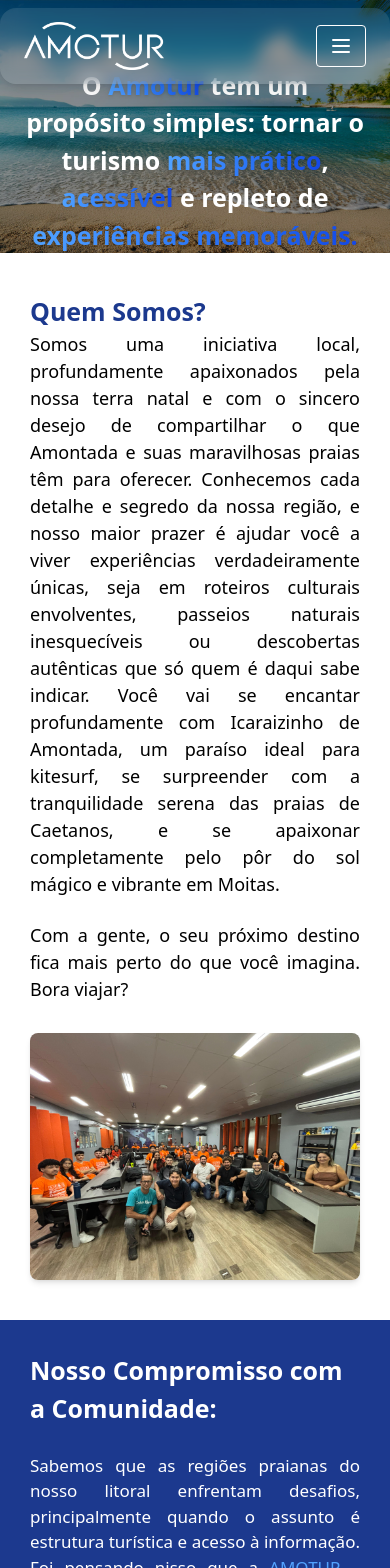
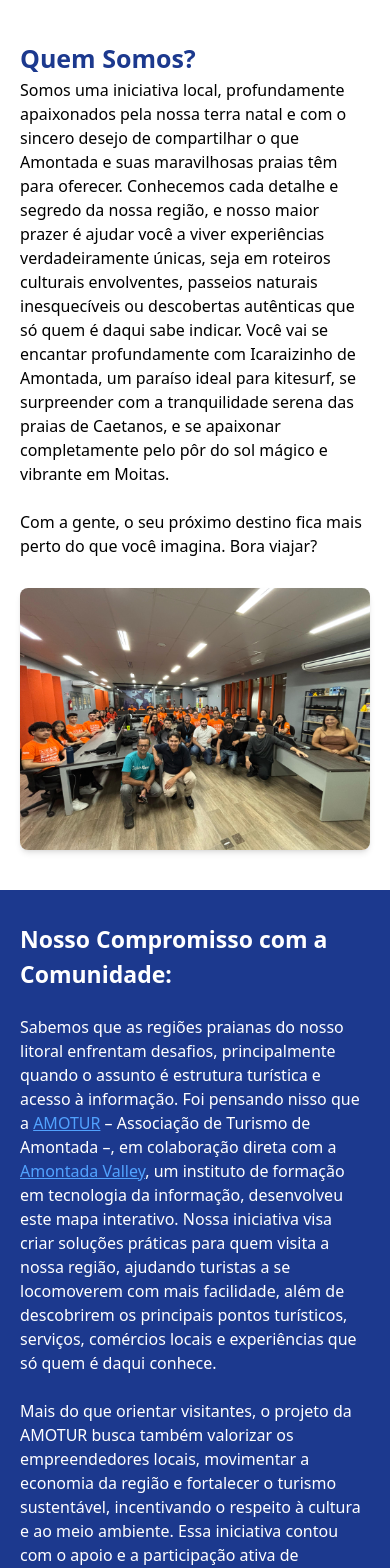
Before and after one commit to JuanMarks/mapa-praia-next, a Next.js app: page /sobre in a window 390 px wide. Shown: the top 1568 px of the page. Built offline with nearby package versions, Linux system fonts and the light colour scheme.

Commit message:
style: banner removido da versao mobile

```diff
--- a/src/components/SobreComponents/Header2.tsx
+++ b/src/components/SobreComponents/Header2.tsx
@@ -60,9 +60,9 @@ export default function Header2() {
 
   return (
     <header //-------> Z diminuido
-      className={`z-[999] absolute top-2 left-1/2 -translate-x-1/2 w-full max-w-7xl
-        bg-white/10 backdrop-blur-sm text-white px-6 py-2 rounded-2xl shadow-lg
-        flex flex-row items-center justify-between
+      className={`z-[999] hidden absolute top-2 left-1/2 -translate-x-1/2 w-full max-w-7xl
+        bg-white px-6 py-2 rounded-2xl shadow-lg
+        md:flex flex-row items-center justify-between
         sm:flex-row sm:items-center sm:justify-between
         ${menuOpen ? 'sm:flex-row flex-col  ' : ''}`}
     >
@@ -74,7 +74,7 @@ export default function Header2() {
         onMouseEnter={() => setHovered(true)}
         onMouseLeave={() => setHovered(false)}>
           <Image
-            src={hovered ? '/images/logo_amotur.png' : '/images/logoAmotur-branco.png'}
+            src={'/images/logo_amoturOFC.png'}
             alt="Logo AMOTUR"
             fill
             style={{ objectFit: 'contain' }}
@@ -87,7 +87,7 @@ export default function Header2() {
       <nav className="relative flex items-center">
         {/* Botão de menu mobile */}
         <button
-          className="sm:hidden flex items-center px-3 py-2 border rounded text-white border-white ml-auto"
+          className="sm:hidden flex items-center px-3 py-2 border rounded text-blue-900 border-white ml-auto"
           onClick={() => setMenuOpen(!menuOpen)}
           aria-label="Abrir menu"
         >
@@ -98,7 +98,7 @@ export default function Header2() {
 
         {/* Menu mobile */}
         {menuOpen && (
-          <ul className="absolute top-16 right-0 w-56 z:[5002] bg-white text-black shadow-lg flex flex-col items-start p-4 sm:hidden rounded-2xl border border-gray-200">
+          <ul className="absolute top-16 right-0 w-56 z:[5002] bg-white text-blue-900 shadow-lg flex flex-col items-start p-4 sm:hidden rounded-2xl border border-gray-200">
             <li className="mb-2 w-full"><Link href="/" className="block text-lg font-medium">Início</Link></li>
             <li className="mb-2 w-full"><Link href="/sobre" className="block text-lg font-medium">Sobre</Link></li>
             <li className="mb-4 w-full"><Link href="/contato" className="block text-lg font-medium">Contato</Link></li>
@@ -109,9 +109,9 @@ export default function Header2() {
 
         {/* Menu desktop */}
         <ul className="hidden sm:flex space-x-6 items-center">
-          <li><Link href="/" className="text-white hover:text-blue-900 font-medium text-lg">Início</Link></li>
-          <li><Link href="/sobre" className="text-white hover:text-blue-900 font-medium text-lg">Sobre</Link></li>
-          <li><Link href="/contato" className="text-white hover:text-blue-900 font-medium text-lg">Contato</Link></li>
+          <li><Link href="/" className="text-blue-900 font-medium text-lg">Início</Link></li>
+          <li><Link href="/sobre" className="text-blue-900 font-medium text-lg">Sobre</Link></li>
+          <li><Link href="/contato" className="text-blue-900 font-medium text-lg">Contato</Link></li>
           <div className="flex items-center space-x-4 pl-4">
              <ActionButtons />
           </div>
--- a/src/components/SobreComponents/inicioSobre.tsx
+++ b/src/components/SobreComponents/inicioSobre.tsx
@@ -5,11 +5,11 @@ export default function InicioSobre() {
   const imagePath = `/images/${imageName}`
 
   return (
-    <div className="relative w-full h-[30vh] overflow-hidden bg-cover bg-[position:center_bottom] flex items-center justify-center" style={{ backgroundImage: `url('${imagePath}')` }}>
+    <div className="hidden relative w-full h-[30vh] overflow-hidden bg-cover bg-[position:center_bottom] md:flex items-center justify-center" style={{ backgroundImage: `url('${imagePath}')` }}>
       <div className="absolute inset-0 bg-black/70 opacity-60 "></div>
       <div className="relative z-10 text-white text-center">
         <h1 className="sm:text-4xl text-[25px] px-6 font-bold pt-17">
-          O <span className='bg-gradient-to-r from-blue-400 to-blue-700 bg-clip-text text-transparent font-extrabold drop-shadow'>Amotur</span> tem um propósito simples: tornar o turismo <span className='bg-gradient-to-r from-blue-400 to-blue-700 bg-clip-text text-transparent font-extrabold drop-shadow'>mais prático</span>, <span className='bg-gradient-to-r from-blue-400 to-blue-700 bg-clip-text text-transparent font-extrabold drop-shadow'>acessível</span> e repleto de <span className='bg-gradient-to-r from-blue-400 to-blue-700 bg-clip-text text-transparent font-extrabold drop-shadow'>experiências memoráveis.</span>
+          O Amotur tem um propósito simples: tornar o turismo mais prático, acessível e repleto de experiências memoráveis.
         </h1>
       </div>
     </div>
--- a/src/components/SobreComponents/nossoCompromisso.tsx
+++ b/src/components/SobreComponents/nossoCompromisso.tsx
@@ -3,8 +3,8 @@
 
 export default function NossoCompromisso() {
     return (
-        <div className="sm:px-[80px] px-[30px] sm:text-[20px] text-[17px] text-justify bg-blue-900 py-8 text-white">
-            <h2 className="font-bold sm:text-[30px] text-[25px] text-start">Nosso Compromisso com a Comunidade:</h2><br />
+        <div className="sm:px-[80px] px-[20px] sm:text-[20px] text-[16px] text- bg-blue-900 py-8 text-white">
+            <h2 className="font-bold sm:text-[30px] text-[23px] text-start">Nosso Compromisso com a Comunidade:</h2><br />
             <p>Sabemos que as regiões praianas do nosso litoral enfrentam desafios, principalmente quando o assunto é estrutura turística e acesso à informação. Foi pensando nisso que a <a className="underline text-blue-400" href="https://www.amo.tur.br/">AMOTUR</a> – Associação de Turismo de Amontada –, em colaboração direta com a <a className="underline text-blue-400" href="https://www.amontadavalley.com.br/">Amontada Valley</a>, um instituto de formação em tecnologia da informação, desenvolveu este mapa interativo. Nossa iniciativa visa criar soluções práticas para quem visita a nossa região, ajudando turistas a se locomoverem com mais facilidade, além de descobrirem os principais pontos turísticos, serviços, comércios locais e experiências que só quem é daqui conhece.</p><br />
             <p>Mais do que orientar visitantes, o projeto da AMOTUR busca também valorizar os empreendedores locais, movimentar a economia da região e fortalecer o turismo sustentável, incentivando o respeito à cultura e ao meio ambiente. Essa iniciativa contou com o apoio e a participação ativa de moradores, comerciantes, guias e profissionais locais, que acreditam no potencial das belas praias de Amontada e desejam receber cada visitante de forma acolhedora e responsável. Aqui, cada passo é pensado para que a sua viagem seja inesquecível e para que a nossa comunidade cresça junto.</p><br />
             <p>Com a AmoTur não tem segredo, só aqui o turimo é bem feito.</p>
--- a/src/components/SobreComponents/quemSomos.tsx
+++ b/src/components/SobreComponents/quemSomos.tsx
@@ -3,11 +3,11 @@ import Image from 'next/image'
 
 export default function QuemSomos() {
     return (
-        <div className="flex flex-col lg:flex-row sm:mx-[80px] mx-[30px] my-[40px] gap-[30px]">
+        <div className="flex flex-col lg:flex-row sm:mx-[80px] mx-[20px] my-[40px] gap-[30px]">
             <div className="lg:w-1/2 w-full">
                 <h2 className="text-blue-900 font-bold sm:text-[30px] text-[25px]">Quem Somos?</h2>
-                <p className="text-justify sm:text-[20px] text-[18px]">Somos uma iniciativa local, profundamente apaixonados pela nossa terra natal e com o sincero desejo de compartilhar o que Amontada e suas maravilhosas praias têm para oferecer. Conhecemos cada detalhe e segredo da nossa região, e nosso maior prazer é ajudar você a viver experiências verdadeiramente únicas, seja em roteiros culturais envolventes, passeios naturais inesquecíveis ou descobertas autênticas que só quem é daqui sabe indicar. Você vai se encantar profundamente com Icaraizinho de Amontada, um paraíso ideal para kitesurf, se surpreender com a tranquilidade serena das praias de Caetanos, e se apaixonar completamente pelo pôr do sol mágico e vibrante em Moitas.</p><br />
-                <p className="text-justify sm:text-[20px] text-[18px]">Com a gente, o seu próximo destino fica mais perto do que você imagina. Bora viajar?</p>
+                <p className=" sm:text-[20px] text-[16px]">Somos uma iniciativa local, profundamente apaixonados pela nossa terra natal e com o sincero desejo de compartilhar o que Amontada e suas maravilhosas praias têm para oferecer. Conhecemos cada detalhe e segredo da nossa região, e nosso maior prazer é ajudar você a viver experiências verdadeiramente únicas, seja em roteiros culturais envolventes, passeios naturais inesquecíveis ou descobertas autênticas que só quem é daqui sabe indicar. Você vai se encantar profundamente com Icaraizinho de Amontada, um paraíso ideal para kitesurf, se surpreender com a tranquilidade serena das praias de Caetanos, e se apaixonar completamente pelo pôr do sol mágico e vibrante em Moitas.</p><br />
+                <p className=" sm:text-[20px] text-[16px]">Com a gente, o seu próximo destino fica mais perto do que você imagina. Bora viajar?</p>
             </div>
             <div className="lg:w-1/2 w-full flex justify-center">
                 <Image
@@ -15,7 +15,7 @@ export default function QuemSomos() {
                 alt="Imagem do grupo"
                 width={600}
                 height={400}
-                className="rounded-lg shadow-md w-full"
+                className="bg-cover rounded-lg shadow-md w-full"
                 />
             </div>
         </div>
```
